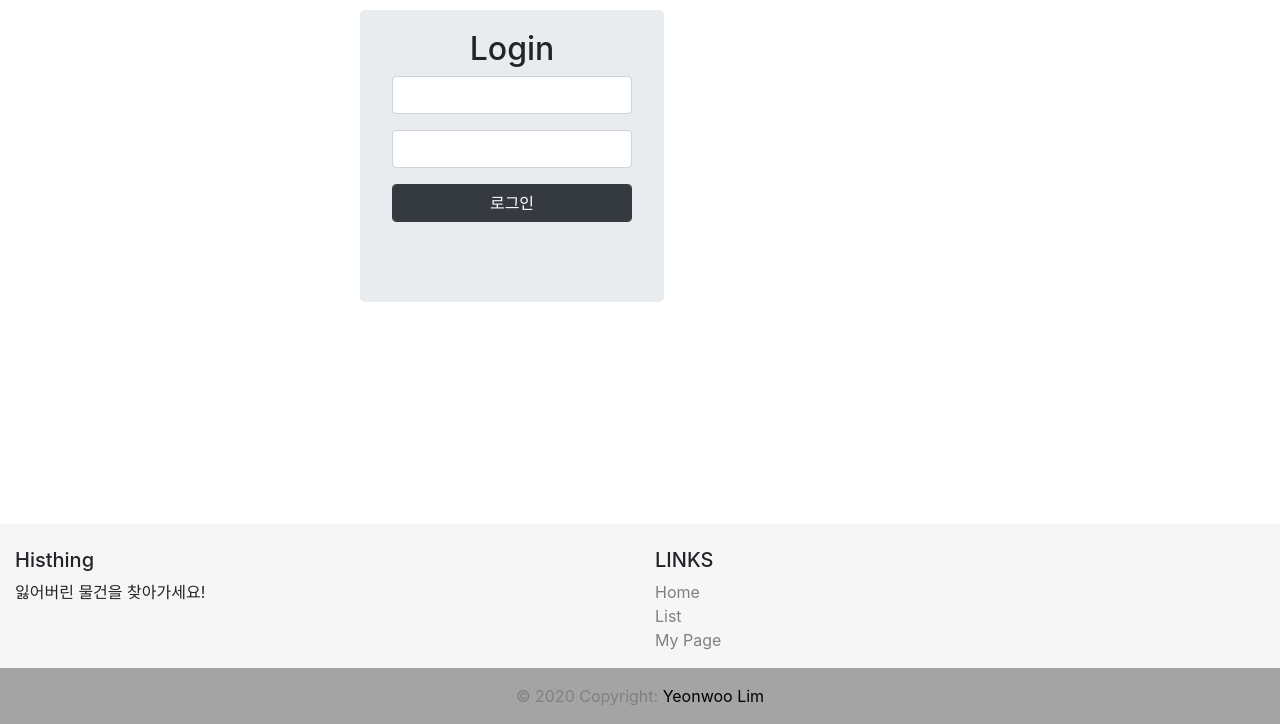
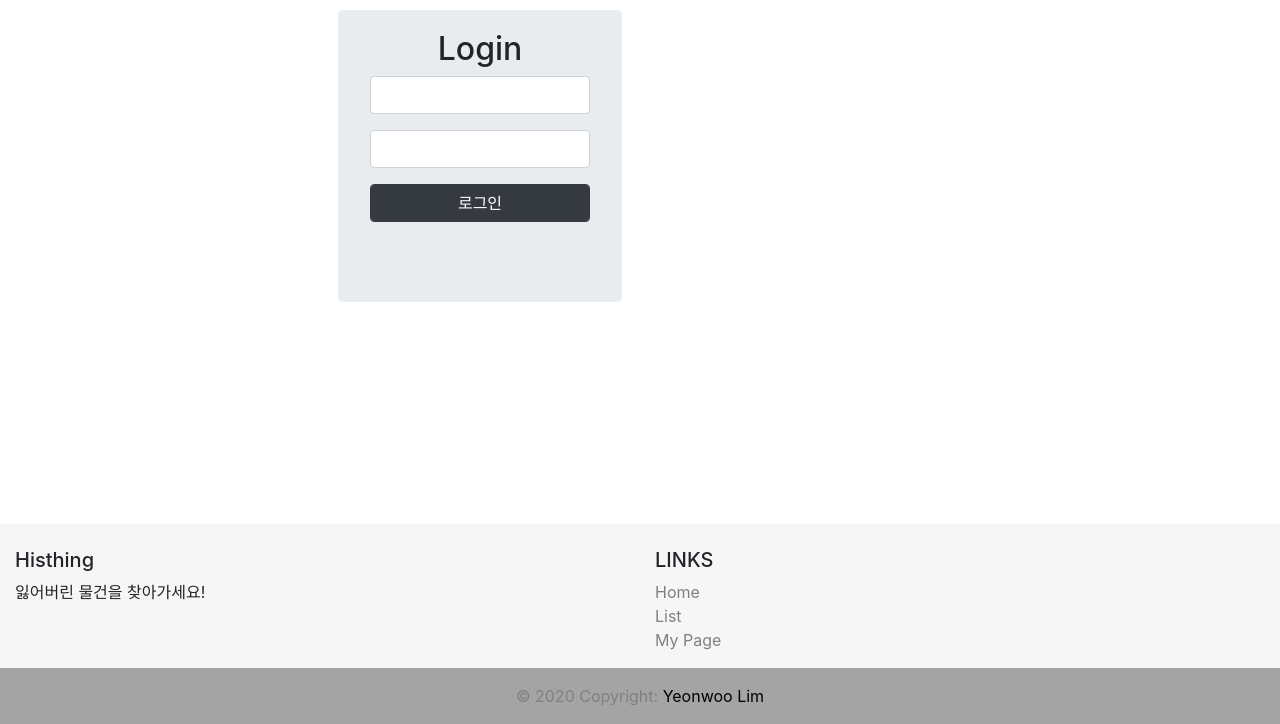
Before and after one commit to terry1213/OSS_finalproject, a PHP site: page /login.php in a window 1280 px wide. Shown: the part 76-800 px from the top of the page. Run offline with PHP 8.4, Linux system fonts and the light colour scheme; some libraries are stand-ins or nearby versions.

Commit message:
article, aside style fix

```diff
--- a/css/style.css
+++ b/css/style.css
@@ -7,10 +7,10 @@ body {
 }
 article {
     padding: 10px;
-    width: 80%;
+    width: 75%;
 }
 aside{
-
+    width: 20%;
 }
 footer {
     position:absolute;
```
